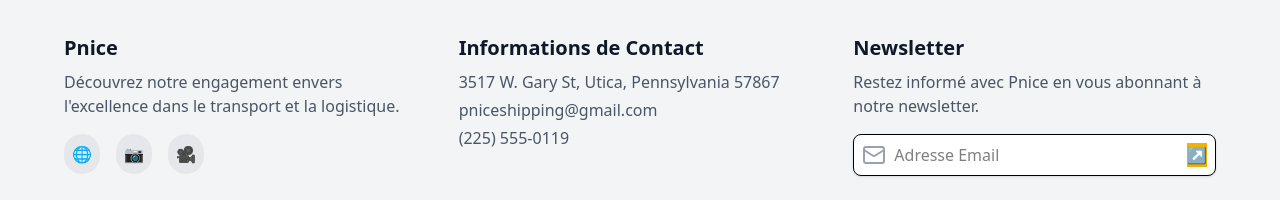
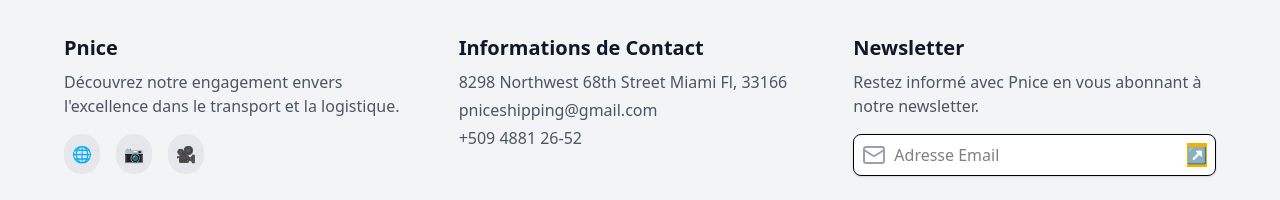
Before and after one commit to WendelWeb/pniceshipping, a React (Vite) app: page / in a window 1280 px wide. Shown: the part 8199-8399 px from the top of the page. Built offline with nearby package versions, Linux system fonts and the light colour scheme; no server answers.

Commit message:
correction id in client shipment page

```diff
--- a/src/pages/ClientShipments.tsx
+++ b/src/pages/ClientShipments.tsx
@@ -58,7 +58,7 @@
 };
 
 const ClientShipments: React.FC = () => {
-  const { userId } = useParams<{ userId: string }>(); // Fix TS2339
+  const { id: userId } = useParams<{ userId: string }>();
   const navigate = useNavigate();
   const [shipments, setShipments] = useState<Shipment[]>([]);
   const [userName, setUserName] = useState<string>("");
--- a/src/pages/Home.tsx
+++ b/src/pages/Home.tsx
@@ -328,10 +328,10 @@
               Informations de Contact
             </h2>
             <p className="text-gray-600 mt-2">
-              3517 W. Gary St, Utica, Pennsylvania 57867
+            8298 Northwest 68th Street Miami Fl, 33166
             </p>
             <p className="text-gray-600 mt-1">pniceshipping@gmail.com</p>
-            <p className="text-gray-600 mt-1">(225) 555-0119</p>
+            <p className="text-gray-600 mt-1">+509 4881 26-52</p>
           </div>
 
           <div>
```
